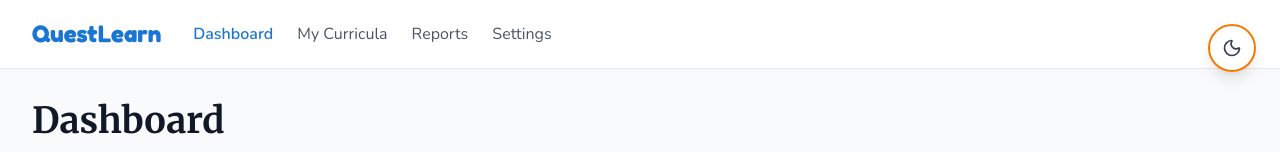
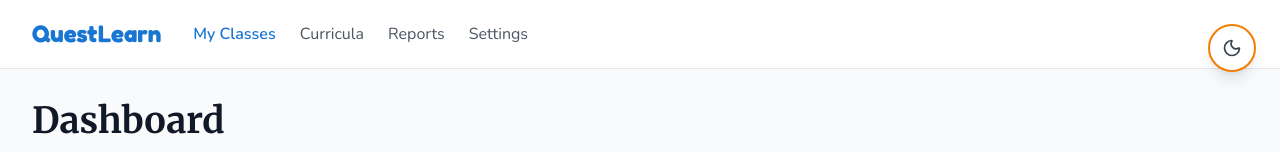
Before and after one commit to dimitriderose/quest-learn, a Next.js app in the folder frontend/: page /teacher/dashboard in a window 1280 px wide. Shown: the top 152 px of the page. Built offline with nearby package versions, Linux system fonts and the light colour scheme.

Commit message:
fix: update teacher nav to link to classes page
Changed "Dashboard" to "My Classes" and updated link to /teacher/classes

```diff
--- a/frontend/components/teacher/dashboard/DashboardHeader.tsx
+++ b/frontend/components/teacher/dashboard/DashboardHeader.tsx
@@ -19,16 +19,16 @@ export function DashboardHeader() {
 
             <nav className="hidden md:flex gap-6">
               <Link
-                href="/teacher/dashboard"
+                href="/teacher/classes"
                 className="text-teacher-primary font-semibold"
               >
-                Dashboard
+                My Classes
               </Link>
               <Link
                 href="/teacher/curricula"
                 className="text-gray-600 dark:text-gray-400 hover:text-teacher-primary"
               >
-                My Curricula
+                Curricula
               </Link>
               <Link
                 href="/teacher/reports"
```
